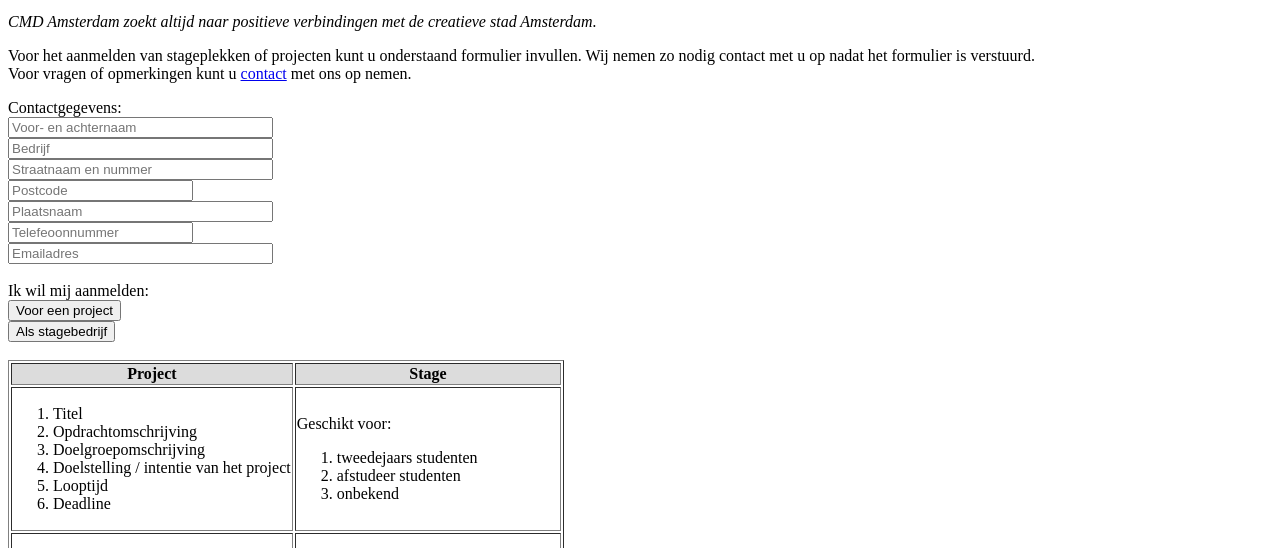
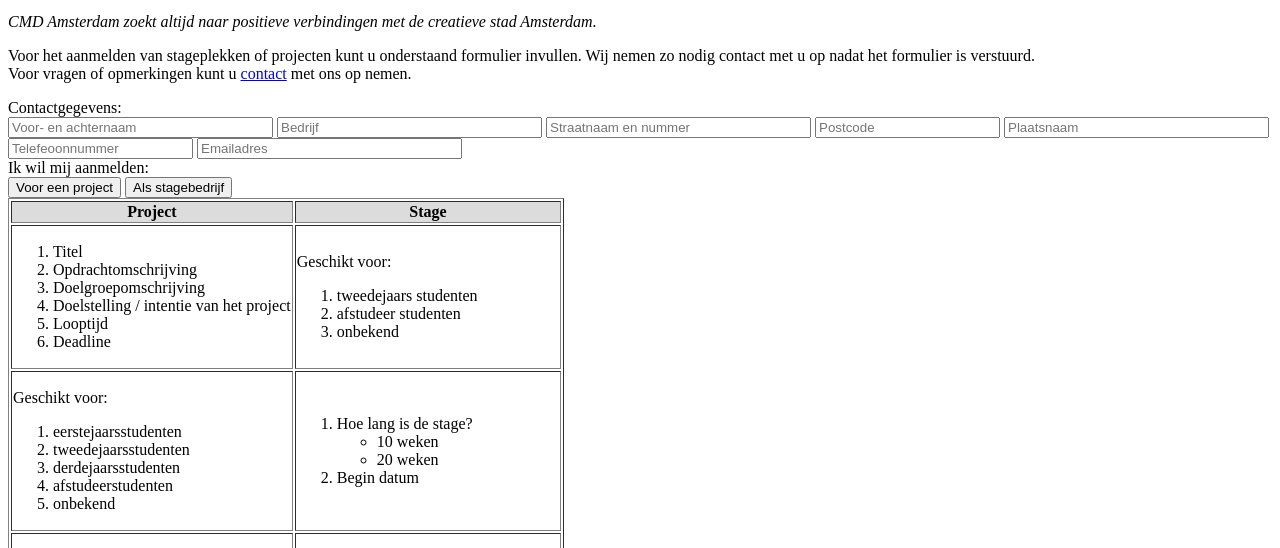
Before and after one commit to SillyCow/FED, a plain HTML site: page opdrachten/aanmelden.html in a window 1280 px wide. Shown: the part 230-778 px from the top of the page. Drawn offline with Linux system fonts and the light colour scheme.

Commit message:
Update aanmelden.html
<br> weg bij de invoervelden

```diff
--- a/opdrachten/aanmelden.html
+++ b/opdrachten/aanmelden.html
@@ -48,18 +48,18 @@
 					Voor vragen of opmerkingen kunt u <a href="#">contact</a> met ons op nemen.
 				</p>
 				<label for="Contactgegevens">Contactgegevens:</label> <br>
-				<input required type="text" id="Naam" size="30" placeholder="Voor- en achternaam"> <br>
-				<!-- <input required type="date" id="Jaar" size="30" placeholder="Geboortedatum"> <br> -->
-				<input type="text" id="Bedrijf" size="30" placeholder="Bedrijf"> <br>
-				<input required type="text" id="Adres" size="30" placeholder="Straatnaam en nummer"> <br>
-				<input required type="text" id="Postcode" size="20" maxlength="6" placeholder="Postcode"> <br>
-				<input required type="text" id="Plaats" size="30" placeholder="Plaatsnaam"> <br>
-				<input type="tel" id="Telefoon" size="20" maxlength="10" placeholder="Telefeoonnummer"> <br>
-				<input required type="email" id="Email" size="30" placeholder="Emailadres"> <br> <br>
+				<input required type="text" id="Naam" size="30" placeholder="Voor- en achternaam">
+				<!-- <input required type="date" id="Jaar" size="30" placeholder="Geboortedatum"> -->
+				<input type="text" id="Bedrijf" size="30" placeholder="Bedrijf">
+				<input required type="text" id="Adres" size="30" placeholder="Straatnaam en nummer">
+				<input required type="text" id="Postcode" size="20" maxlength="6" placeholder="Postcode">
+				<input required type="text" id="Plaats" size="30" placeholder="Plaatsnaam">
+				<input type="tel" id="Telefoon" size="20" maxlength="10" placeholder="Telefeoonnummer">
+				<input required type="email" id="Email" size="30" placeholder="Emailadres"> <br>
 				<!-- <input type="submit" value="Done!"> -->
 				<label for="Aanmelden voor">Ik wil mij aanmelden:</label> <br>
-				<input type="submit" value="Voor een project"> <br>
-				<input type="submit" value="Als stagebedrijf"> <br> <br>
+				<input type="submit" value="Voor een project">
+				<input type="submit" value="Als stagebedrijf"> <br>
 
 				<table border="">
 					<tr bgcolor="#dcdcdc">
```
